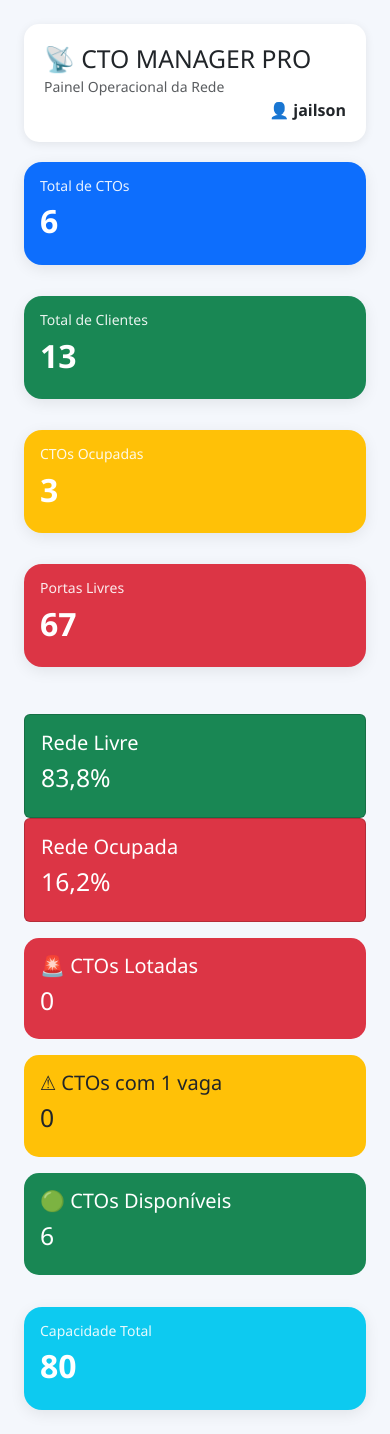
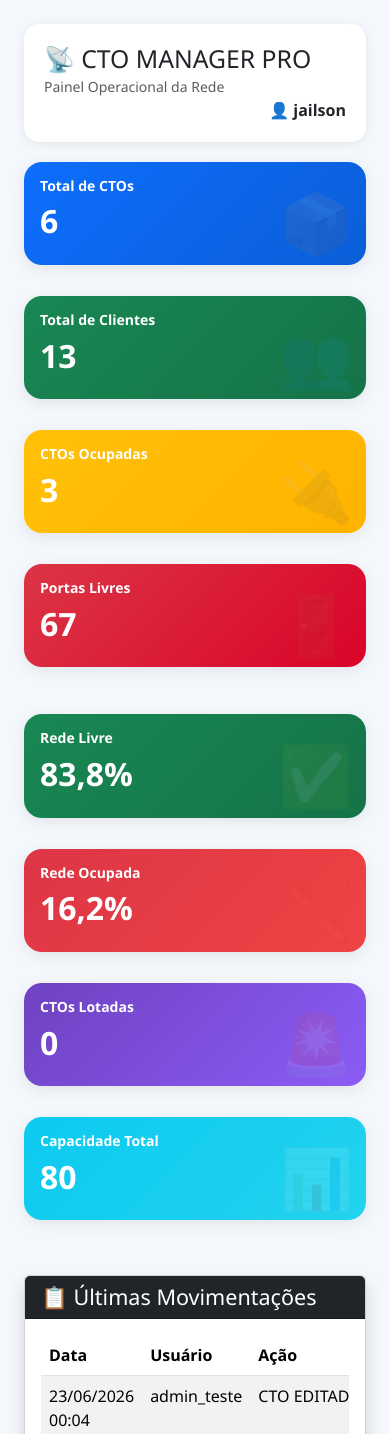
Before and after one commit to jailsonluiz28-ctrl/cto-manager, a Django app: page / in a window 390 px wide. Shown: the part 56-1490 px from the top of the page. Run offline with Django 5.2, Linux system fonts and the light colour scheme; a user stored in the database is signed in; data comes from the database, SQL or seed files in the repository; both versions use the stored data as it was after the commit.

Commit message:
Ajuste final dos cards dashboard

```diff
--- a/dashboard/templates/dashboard/home.html
+++ b/dashboard/templates/dashboard/home.html
@@ -54,6 +54,9 @@
             color: white;
             transition: .3s;
             box-shadow: 0 4px 15px rgba(0,0,0,.08);
+            position: relative;
+            overflow: hidden;
+            min-height: 95px;
         }
 
         .card-dashboard:hover {
@@ -67,7 +70,7 @@
 
         .card-dashboard h5 {
             font-size: 14px;
-            opacity: .9;
+            font-weight: 600;
         }
 
         .porta-card {
@@ -79,6 +82,90 @@
         .alert-card {
             border-radius: 15px;
             border: none;
+        }
+
+        .bg-cto {
+            background: linear-gradient(
+                135deg,
+                #0d6efd,
+                #0b5ed7
+            );
+        }
+
+        .bg-cliente {
+            background: linear-gradient(
+                135deg,
+                #198754,
+                #157347
+            );
+        }
+
+        .bg-ocupada {
+            background: linear-gradient(
+                135deg,
+                #ffc107,
+                #ffb300
+            );
+        }
+
+        .bg-porta {
+            background: linear-gradient(
+                135deg,
+                #dc3545,
+                #d90429
+            );
+        }
+
+        .bg-livre {
+            background: linear-gradient(
+                135deg,
+                #198754,
+                #157347
+            );
+        }
+
+        .bg-rede {
+            background: linear-gradient(
+                135deg,
+                #dc3545,
+                #ef4444
+            );
+        }
+
+        .bg-lotada {
+            background: linear-gradient(
+                135deg,
+                #6f42c1,
+                #8b5cf6
+            );
+        }
+
+        .bg-capacidade {
+            background: linear-gradient(
+                135deg,
+                #0dcaf0,
+                #22d3ee
+            );
+        }
+
+        .icon-bg {
+            position: absolute;
+
+            right: 15px;
+            bottom: 8px;
+
+            width: 70px;
+            height: 70px;
+
+            display: flex;
+            align-items: center;
+            justify-content: center;
+
+            font-size: 60px;
+
+            opacity: .10;
+
+            overflow: hidden;
         }
 
         @media(max-width:768px) {
@@ -288,31 +375,35 @@
 
             <div class="row">
 
-                <div class="col-xl-3 col-lg-6 col-md-6 col-12 mb-3">
-                    <div class="card card-dashboard bg-primary p-3">
+                <div class="col-md-3 mb-3">
+                    <div class="card card-dashboard bg-cto text-white p-3">
+                        <div class="icon-bg">📦</div>
                         <h5>Total de CTOs</h5>
-                        <h2 class="display-5">{{ total_ctos }}</h2>
+                        <h2>{{ total_ctos }}</h2>
                     </div>
                 </div>
 
-                <div class="col-xl-3 col-lg-6 col-md-6 col-12 mb-3">
-                    <div class="card card-dashboard bg-success p-3">
+                <div class="col-md-3 mb-3">
+                    <div class="card card-dashboard bg-cliente text-white p-3">
+                        <div class="icon-bg">👥</div>
                         <h5>Total de Clientes</h5>
-                        <h2 class="display-5">{{ total_clientes }}</h2>
+                        <h2>{{ total_clientes }}</h2>
                     </div>
                 </div>
 
-                <div class="col-xl-3 col-lg-6 col-md-6 col-12 mb-3">
-                    <div class="card card-dashboard bg-warning p-3">
+                <div class="col-md-3 mb-3">
+                    <div class="card card-dashboard bg-ocupada text-white p-3">
+                        <div class="icon-bg">🔌</div>
                         <h5>CTOs Ocupadas</h5>
-                        <h2 class="display-5">{{ ctos_ocupadas }}</h2>
+                        <h2>{{ ctos_ocupadas }}</h2>
                     </div>
                 </div>
 
-                <div class="col-xl-3 col-lg-6 col-md-6 col-12 mb-3">
-                    <div class="card card-dashboard bg-danger p-3">
+                <div class="col-md-3 mb-3">
+                    <div class="card card-dashboard bg-porta text-white p-3">
+                        <div class="icon-bg">🚪</div>
                         <h5>Portas Livres</h5>
-                        <h2 class="display-5">{{ portas_livres }}</h2>
+                        <h2>{{ portas_livres }}</h2>
                     </div>
                 </div>
 
@@ -320,96 +411,36 @@
 
             <div class="row mt-3">
 
-                <div class="col-md-4">
-
-                    <div class="card bg-success text-white p-3">
-
+                <div class="col-md-3 mb-3">
+                    <div class="card card-dashboard bg-livre text-white p-3">
+                        <div class="icon-bg">✅</div>
                         <h5>Rede Livre</h5>
-
                         <h2>{{ percentual_livre }}%</h2>
-
                     </div>
-
                 </div>
 
-                <div class="col-md-4">
-
-                    <div class="card bg-danger text-white p-3">
-
+                <div class="col-md-3 mb-3">
+                    <div class="card card-dashboard bg-rede text-white p-3">
+                        <div class="icon-bg">❌</div>
                         <h5>Rede Ocupada</h5>
-
                         <h2>{{ percentual_ocupado }}%</h2>
-
                     </div>
-
                 </div>
 
-            </div>
-
-            <div class="row mt-3">
-
-                <div class="col-md-4 mb-3">
-
-                    <div class="card alert-card bg-danger text-white">
-
-                        <div class="card-body">
-
-                            <h5>🚨 CTOs Lotadas</h5>
-
-                            <h2>{{ quantidade_ctos_lotadas }}</h2>
-
-                        </div>
-
+                <div class="col-md-3 mb-3">
+                    <div class="card card-dashboard bg-lotada text-white p-3">
+                        <div class="icon-bg">🚨</div>
+                        <h5>CTOs Lotadas</h5>
+                        <h2>{{ quantidade_ctos_lotadas }}</h2>
                     </div>
-
                 </div>
 
-                <div class="col-md-4 mb-3">
-
-                    <div class="card alert-card bg-warning">
-
-                        <div class="card-body">
-
-                            <h5>⚠ CTOs com 1 vaga</h5>
-
-                            <h2>{{ ctos_uma_vaga }}</h2>
-
-                        </div>
-
+                <div class="col-md-3 mb-3">
+                    <div class="card card-dashboard bg-capacidade text-white p-3">
+                        <div class="icon-bg">📊</div>
+                        <h5>Capacidade Total</h5>
+                        <h2>{{ portas_livres|add:total_clientes }}</h2>
                     </div>
-
-                </div>
-
-                <div class="col-md-4 mb-3">
-
-                    <div class="card alert-card bg-success text-white">
-
-                        <div class="card-body">
-
-                            <h5>🟢 CTOs Disponíveis</h5>
-
-                            <h2>{{ ctos_disponiveis }}</h2>
-
-                        </div>
-
-                    </div>
-
-                </div>
-
-            </div>
-
-            <div class="row mt-3">
-
-                <div class="col-md-3">
-
-                    <div class="card card-dashboard bg-info p-3">
-
-                        <h5>Capacidade Total</h5>
-
-                        <h2>{{ portas_livres|add:total_clientes }}</h2>
-
-                    </div>
-
                 </div>
 
             </div>
```
Also changed, not shown: db.sqlite3.
